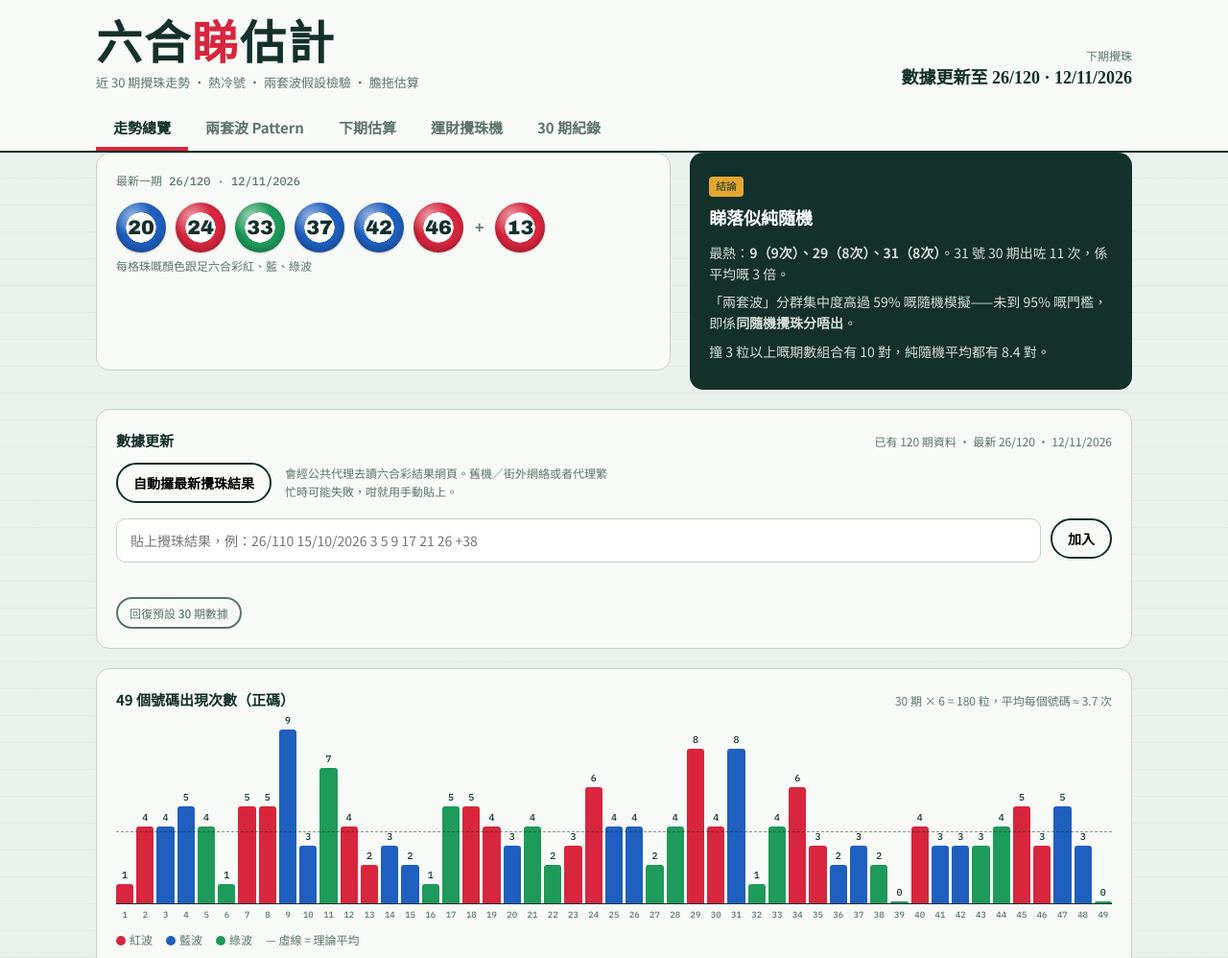
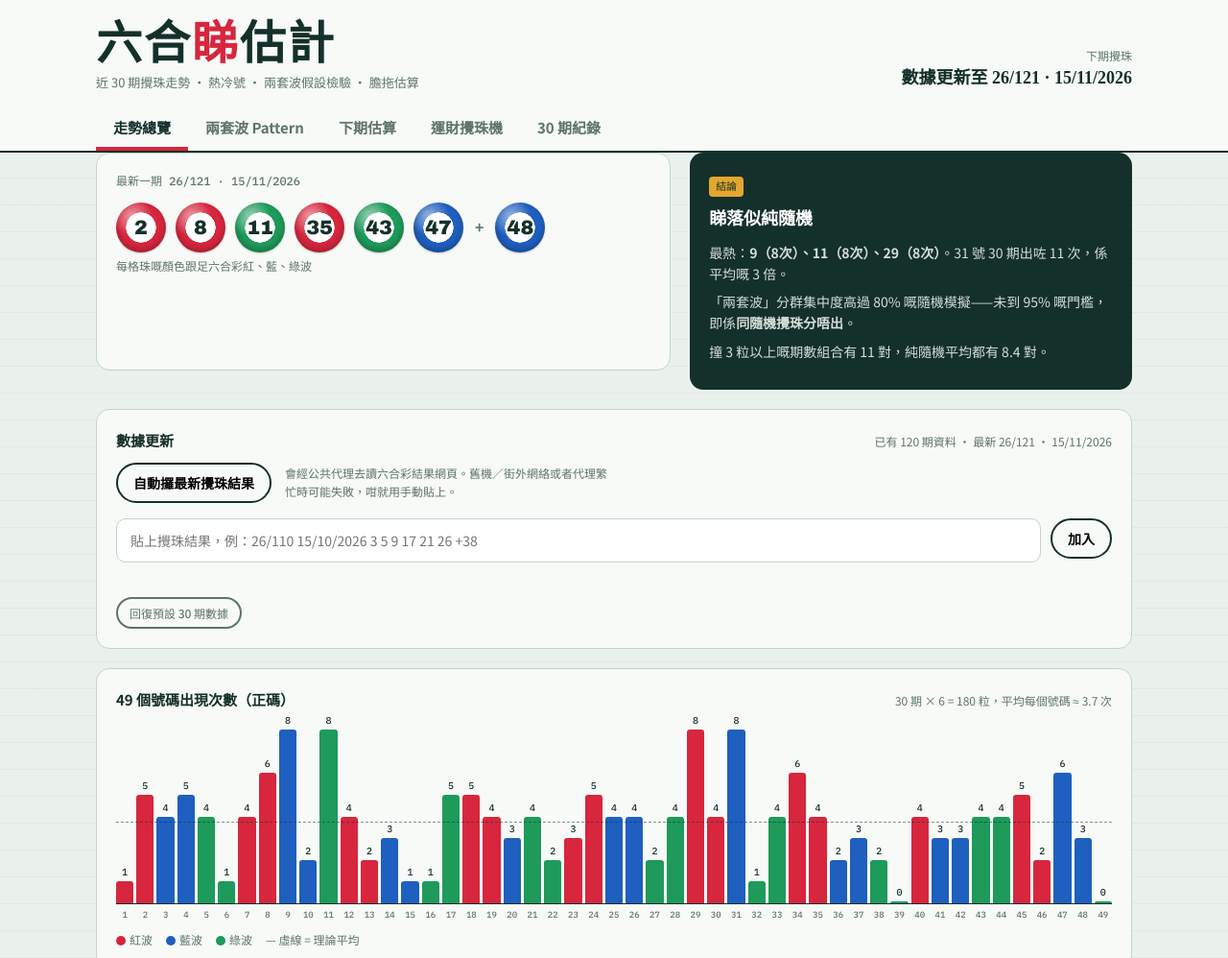
Before and after one commit to aumarco/mark-six-estimator, a plain HTML site: page index.html in a window 1280 px wide. Shown: the top 998 px of the page at 96% size. Drawn offline with Linux system fonts and the light colour scheme.

Commit message:
auto: refresh Mark Six results

```diff
--- a/index.html
+++ b/index.html
@@ -157,7 +157,7 @@ footer{font-size:12px;color:var(--muted);text-align:center;padding:24px 0 40px}
  <div class="wrap">
   <div class="top">
    <div class="brand"><h1>六合<em>睇</em>估計</h1><p>近 30 期攪珠走勢 · 熱冷號 · 兩套波假設檢驗 · 膽拖估算</p></div>
-   <div class="next">下期攪珠<b>數據更新至 26/120 · 12/11/2026</b></div>
+   <div class="next">下期攪珠<b>數據更新至 26/121 · 15/11/2026</b></div>
   </div>
   <nav role="tablist">
    <button role="tab" aria-selected="true" data-p="p1">走勢總覽</button>
@@ -288,6 +288,7 @@ footer{font-size:12px;color:var(--muted);text-align:center;padding:24px 0 40px}
 <footer>只供娛樂及統計參考 · 數據截至 13/10/2026 · 非賽馬會官方產品</footer>
 <script>
 const DRAWS = [
+["26/121","2026-11-15",[2,8,11,35,43,47],48],
 ["26/120","2026-11-12",[20,24,33,37,42,46],13],
 ["26/119","2026-11-10",[3,11,13,15,17,24],19],
 ["26/118","2026-11-07",[11,14,17,21,22,29],40],
@@ -407,7 +408,6 @@ const DRAWS = [
 ["26/004","2026-01-10",[3,16,20,22,24,37],42],
 ["26/003","2026-01-08",[15,21,24,40,45,46],13],
 ["26/002","2026-01-06",[2,8,12,19,28,36],1],
-["26/001","2026-01-03",[2,10,13,16,20,21],14],
 ].map(([no,date,n,x])=>({no,date,n,x}));
 const RED=[1,2,7,8,12,13,18,19,23,24,29,30,34,35,40,45,46],BLUE=[3,4,9,10,14,15,20,25,26,31,36,37,41,42,47,48];
 const colorOf=k=>RED.includes(k)?'red':BLUE.includes(k)?'blue':'green';
```
